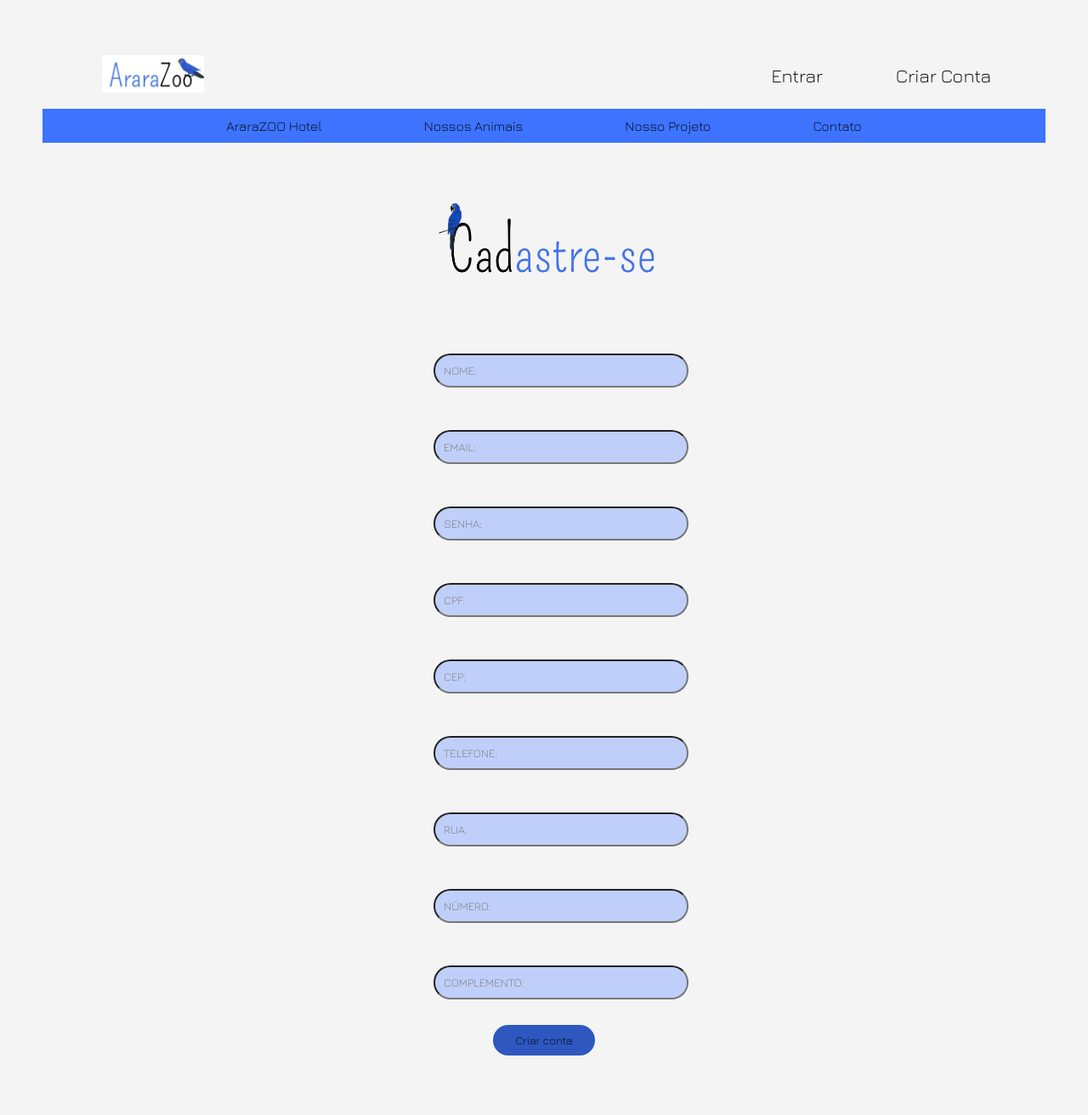
After one commit to 00julia/AraraZoo, a PHP site: page /cadastro.php in a window 1280 px wide. The commit adds this page. Shown: the whole page at 85% size. Run offline with PHP 8.4, Linux system fonts and the light colour scheme.

Commit message:
commit thell

```diff
--- /dev/null
+++ b/cadastro.php
@@ -0,0 +1,55 @@
+<?php
+    include_once("templates/header.php");
+?>
+
+<link rel="stylesheet" href="css/cadastro.css">
+
+</head>
+<body>
+    <div class="login-container">
+        <h2></h2>
+        <form action="/login" method="post">
+        <div class="imagem">
+    <img src="cadastre-se.png" width="320" text-align ="center"; alig height="205" />
+</div>
+        <div class="login-nome">
+            <input type="text" name="username" placeholder="NOME:" required>
+            <form action="/login" method="post">
+            <br></div>
+            <div class="login-email">
+            <input type="text" name="username" placeholder="EMAIL:" required>
+            <form action="/login" method="post">
+            <br></div>
+            <div class="login-senha">
+            <input type="text" name="username" placeholder="SENHA:" required>
+            <form action="/login" method="post">
+            <br></div>
+            <div class="login-cpf">
+            <input type="password" name="password" placeholder="CPF:" required>
+            <form action="/login" method="post">
+            <br></div>
+            <div class="login-cep">
+            <input type="text" name="username" placeholder="CEP:" required>
+            <form action="/login" method="post">
+            <br></div>
+            <div class="login-telefone">
+            <input type="text" name="username" placeholder="TELEFONE:" required>
+            <form action="/login" method="post">
+            <br></div>
+            <div class="login-rua">
+            <input type="text" name="username" placeholder="RUA:" required>
+            <form action="/login" method="post">
+            <br></div>
+            <div class="login-numero">
+            <input type="text" name="username" placeholder="NÚMERO:" required>
+            <form action="/login" method="post">
+            <br></div>
+            <div class="login-complemento">
+            <input type="text" name="username" placeholder="COMPLEMENTO:" required>
+            <form action="/login" method="post">
+            <br></div>
+            <button type="submit">Criar conta</button>
+        </form>
+    </div>
+</body>
+</html>
--- /dev/null
+++ b/css/cadastro.css
@@ -0,0 +1,97 @@
+body {
+    font-family: Arial, sans-serif;
+    background-color: #f4f4f4;
+    text-align: center;
+    padding: 50px;
+
+
+}
+.login-container {
+    width: 300px;
+    margin: 0 auto;
+    padding: 20px;
+    border-radius: 45px;
+}
+
+.login-nome{
+    width: 300px;
+    margin: 0 auto;
+    padding: 20px;
+    border-radius: 45px;
+}
+
+.login-email {
+    width: 300px;
+    margin: 0 auto;
+    padding: 20px;
+    border-radius: 45px;
+}
+
+.login-senha {
+    width: 300px;
+    margin: 0 auto;
+    padding: 20px;
+    border-radius: 45px;
+}
+
+.login-cpf {
+    width: 300px;
+    margin: 0 auto;
+    padding: 20px;
+    border-radius: 45px;
+}
+
+.login-cep {
+    width: 300px;
+    margin: 0 auto;
+    padding: 20px;
+    border-radius: 45px;
+}
+
+.login-telefone {
+    width: 300px;
+    margin: 0 auto;
+    padding: 20px;
+    border-radius: 45px;
+}
+
+.login-rua {
+    width: 300px;
+    margin: 0 auto;
+    padding: 20px;
+    border-radius: 45px;
+}
+
+.login-numero {
+    width: 300px;
+    margin: 0 auto;
+    padding: 20px;
+    border-radius: 45px;
+}
+
+.login-complemento {
+    width: 300px;
+    margin: 0 auto;
+    padding: 20px;
+    border-radius: 45px;
+}
+
+.login-container input {
+    width: 100%;
+    padding: 10px;
+    border-radius: 45px;
+    background-color: #BFCFF9;
+    margin-bottom: 10px;
+    box-sizing: border-box;
+}
+
+.login-container button {
+    width: 40%;
+    padding: 10px;
+    border-radius: 45px;
+    background-color: #2E57C0;
+    color:fff;
+    border: none;
+    border-radius: 45px;
+    cursor: pointer;
+}
--- a/login.php
+++ b/login.php
@@ -1,7 +1,8 @@
 <?php
     include_once("templates/header.php");
 ?>
-</head>
+<link rel="stylesheet" href="css/login.css">
+
 <body>
     <div class="login-container">
         <h2></h2>
```
